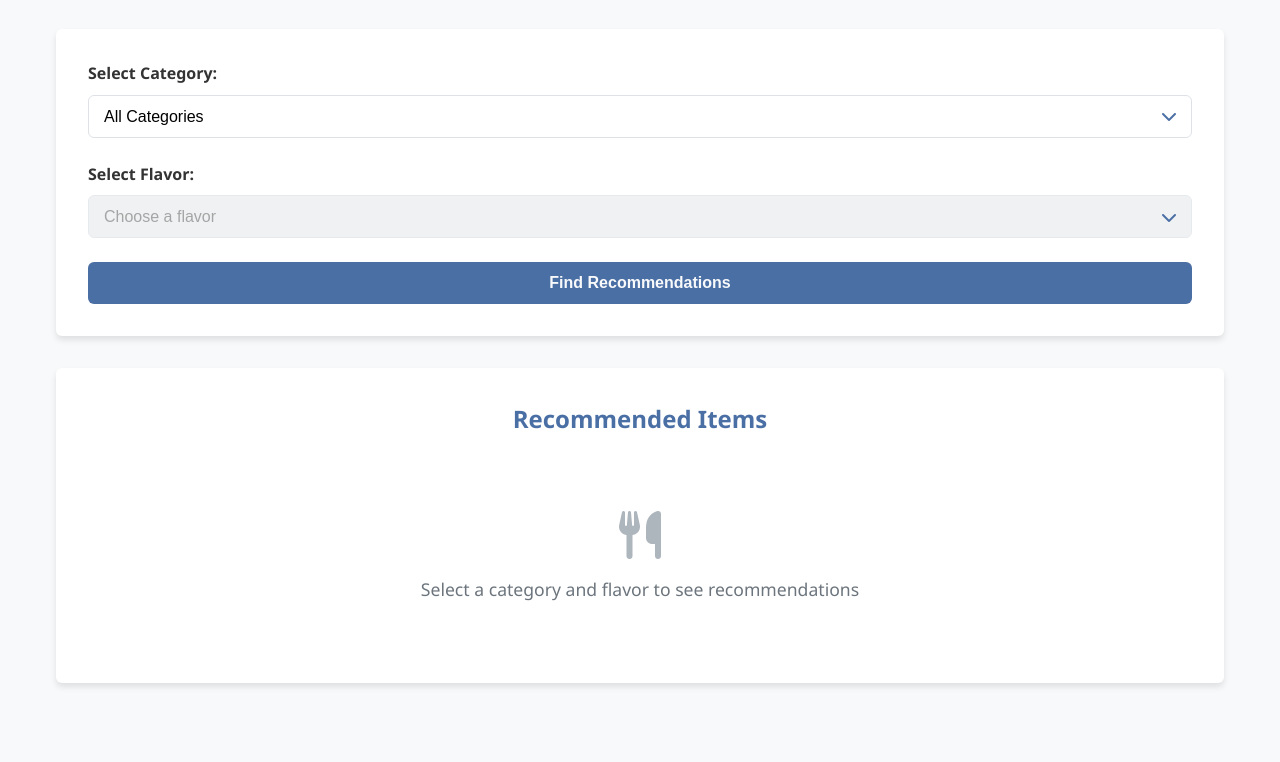
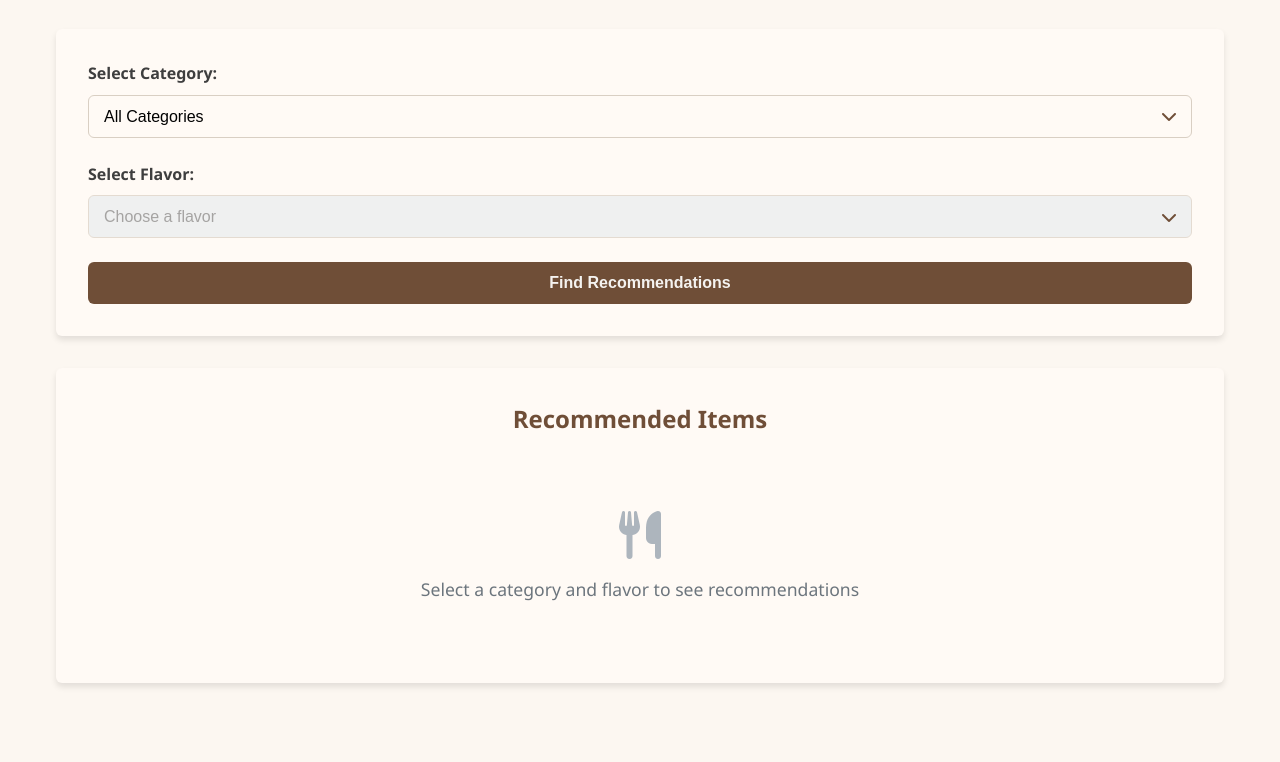
Before and after one commit to lovis-coffee/lovis-coffe-menu.github.io, a plain HTML site: page index.html in a window 1280 px wide. Shown: the part 135-897 px from the top of the page. Drawn offline with nearby package versions, Linux system fonts and the light colour scheme.

Commit message:
Update styles.css

```diff
--- a/styles.css
+++ b/styles.css
@@ -6,16 +6,16 @@
 }
 
 :root {
-    --primary-color: #4a6fa5;
-    --secondary-color: #166088;
-    --accent-color: #4fc3a1;
-    --text-color: #333;
-    --light-text: #f8f9fa;
-    --bg-color: #f8f9fa;
-    --card-bg: #ffffff;
-    --border-color: #dee2e6;
-    --error-color: #dc3545;
-    --success-color: #28a745;
+    --primary-color: #6f4e37;       /* Coffee brown */
+    --secondary-color: #a1866f;     /* Light mocha */
+    --accent-color: #c3a384;        /* Caramel highlight */
+    --text-color: #3e3e3e;          /* Dark neutral for readability */
+    --light-text: #f5f3f0;          /* Soft cream for light text */
+    --bg-color: #fcf7f1;            /* Warm cream background */
+    --card-bg: #fffaf5;             /* Light coffee card background */
+    --border-color: #d9cfc3;        /* Subtle border */
+    --error-color: #b23b3b;         /* Deeper red for alerts */
+    --success-color: #6d9773;       /* Natural green for success */
     --shadow: 0 4px 6px rgba(0, 0, 0, 0.1);
     --border-radius: 6px;
 }
```
